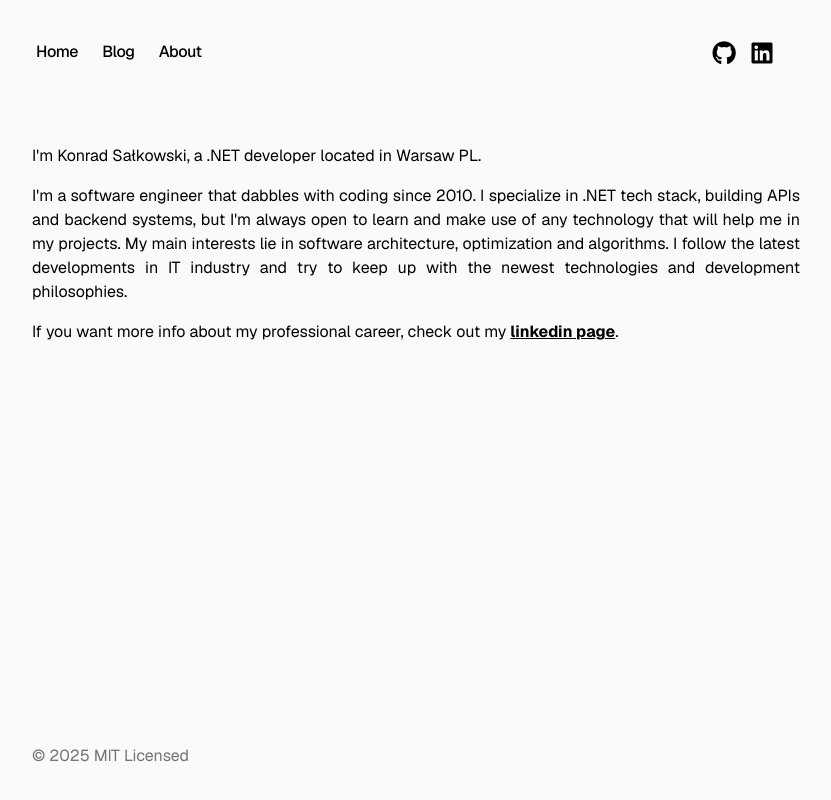
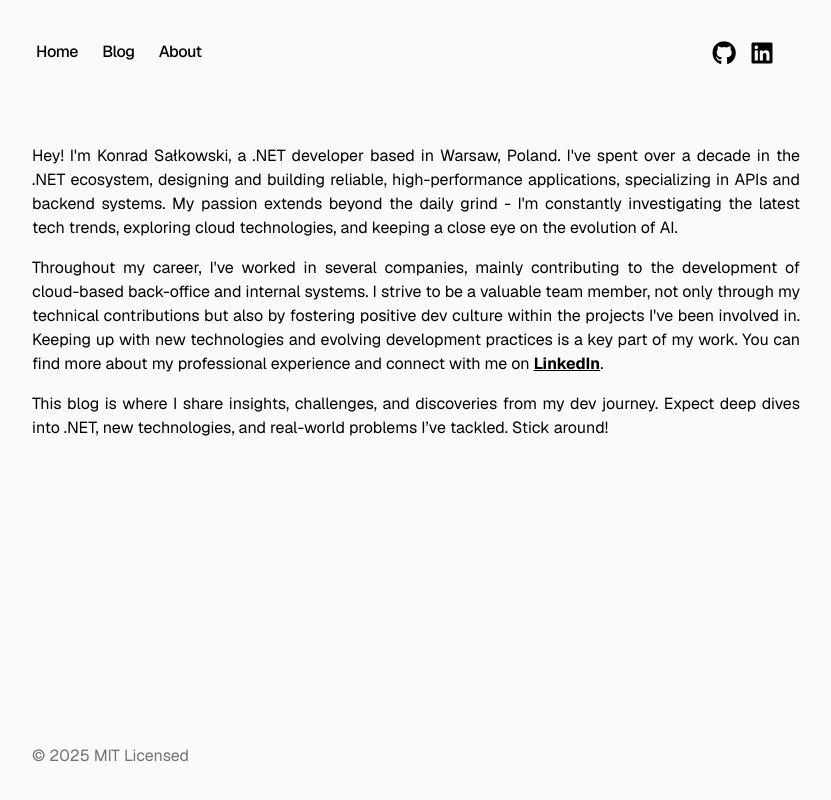
Before and after one commit to ksalk/ksalk.github.io, a Next.js app: page /about in a window 1280 px wide. Shown: the top 800 px of the page, without its empty margins (224-1055 px from the left). Built offline with nearby package versions, Linux system fonts and the light colour scheme.

Commit message:
Updated bio

```diff
--- a/app/about/page.tsx
+++ b/app/about/page.tsx
@@ -9,23 +9,19 @@ export default function Page() {
 
   return (
     <section>
-      {/* <h1 className="mb-8 text-2xl font-semibold tracking-tighter">
-        about me
-      </h1> */}
       <p className="mb-4">
-        {`I'm Konrad Sałkowski, a .NET developer located in Warsaw PL.`}
+        {`Hey! I'm Konrad Sałkowski, a .NET developer based in Warsaw, Poland. I've spent over a decade in the .NET ecosystem, designing and building reliable, high-performance applications, specializing in APIs and backend systems. My passion extends beyond the daily grind - I'm constantly investigating the latest tech trends, exploring cloud technologies, and keeping a close eye on the evolution of AI.`}
       </p>
       <p className="mb-4">
-        {`I'm a software engineer that dabbles with coding since 2010. I specialize in .NET tech stack, building APIs and backend systems, but I'm always open to learn and make use of any technology that will help me in my projects.
-        My main interests lie in software architecture, optimization and algorithms. I follow the latest developments in IT industry and try to keep up with the newest technologies and development philosophies.`}
+        {`Throughout my career, I've worked in several companies, mainly contributing to the development of cloud-based back-office and internal systems. I strive to be a valuable team member, not only through my technical contributions but also by fostering positive dev culture within the projects I've been involved in. Keeping up with new technologies and evolving development practices is a key part of my work. You can find more about my professional experience and connect with me on `}
+        <Link
+          href="https://www.linkedin.com/in/konrad-salkowski/">
+          LinkedIn
+        </Link>
+        {`.`}
       </p>
       <p className="mb-4">
-        {`If you want more info about my professional career, check out my `}
-        <Link
-          href="https://www.linkedin.com/in/konrad-salkowski/">
-          linkedin page
-        </Link>
-        {`.`}
+        {`This blog is where I share insights, challenges, and discoveries from my dev journey. Expect deep dives into .NET, new technologies, and real-world problems I’ve tackled. Stick around!`}
       </p>
     </section>
   )
```
